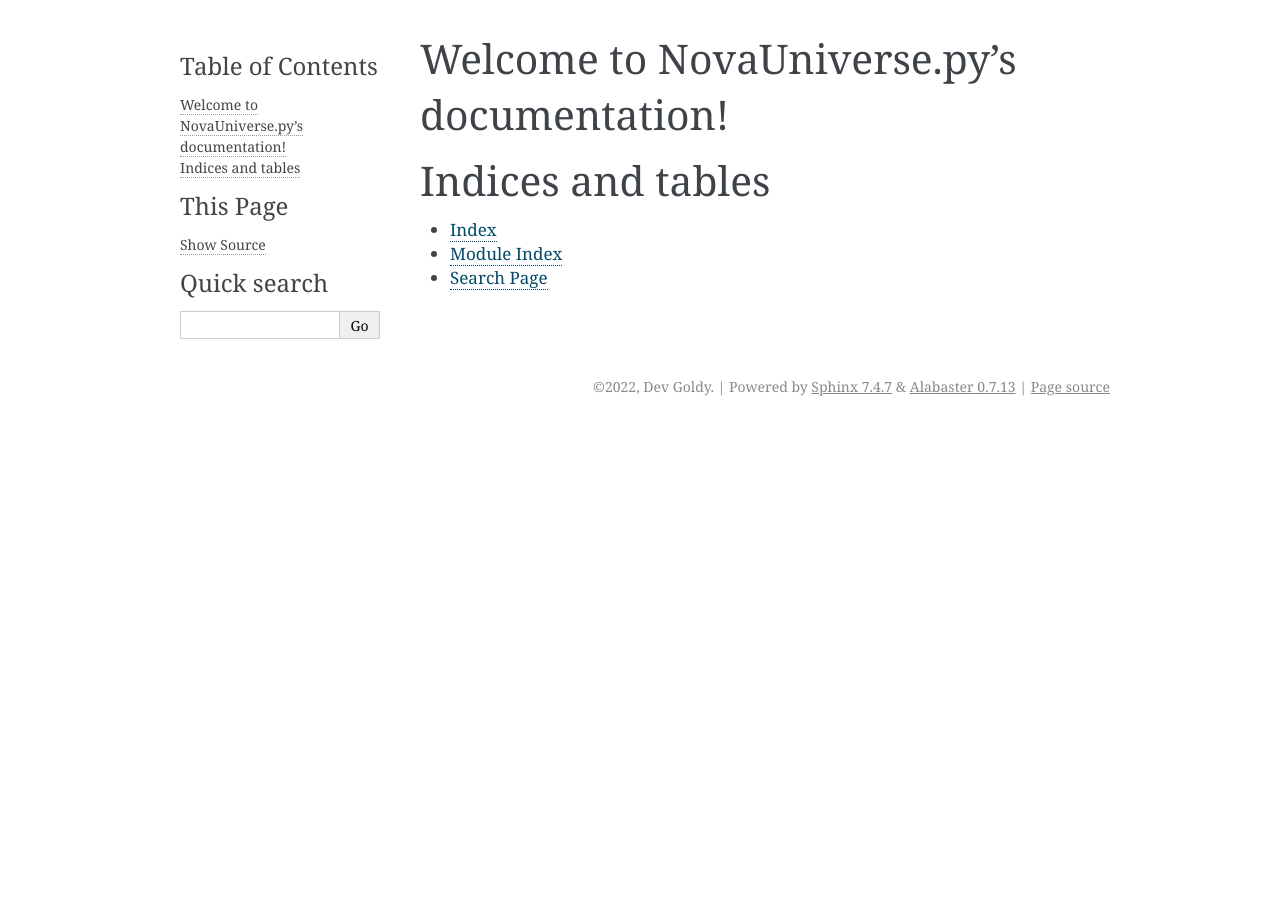
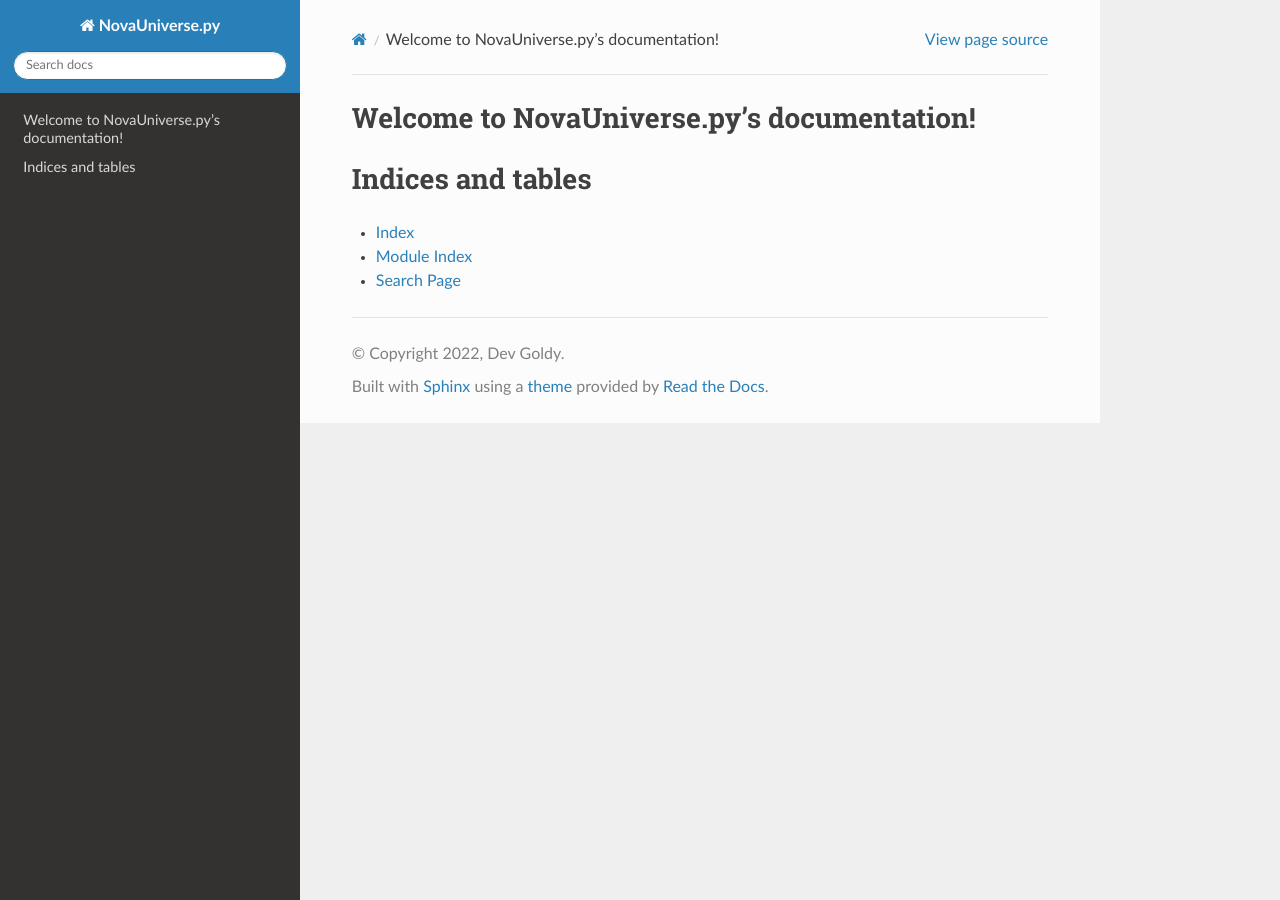
Before and after one commit to NovaUniverse/NovaUniverse.py, a Sphinx documentation site: the page built from docs/index.rst, in a window 1280 px wide. Built offline with Sphinx 7.4.7 and the Read the Docs theme 2.0.0, drawn with Linux system fonts in a browser that asks for light colours.

```diff
--- a/docs/conf.py
+++ b/docs/conf.py
@@ -13,7 +13,7 @@
 import os
 import sys
 sys.path.insert(0, os.path.abspath('../novauniverse'))
-
+import novauniverse
 
 # -- Project information -----------------------------------------------------
 
@@ -31,6 +31,9 @@ release = 'v1.1.2-alpha-1'
 # extensions coming with Sphinx (named 'sphinx.ext.*') or your custom
 # ones.
 extensions = [
+    "sphinx.ext.autodoc",
+    "sphinx.ext.napoleon",
+    "sphinx.ext.viewcode"
 ]
 
 # Add any paths that contain templates here, relative to this directory.
@@ -47,7 +50,7 @@ exclude_patterns = ['_build', 'Thumbs.db', '.DS_Store']
 # The theme to use for HTML and HTML Help pages.  See the documentation for
 # a list of builtin themes.
 #
-html_theme = 'alabaster'
+html_theme = 'sphinx_rtd_theme'
 
 # Add any paths that contain custom static files (such as style sheets) here,
 # relative to this directory. They are copied after the builtin static files,
--- /dev/null
+++ b/docs/modules.rst
@@ -0,0 +1,7 @@
+novauniverse
+============
+
+.. toctree::
+   :maxdepth: 4
+
+   novauniverse
```
Also changed, not shown: docs/novauniverse.API.rst (added, +21 -0 lines), docs/novauniverse.objects.rst (added, +10 -0 lines), docs/novauniverse.rst (added, +30 -0 lines).
